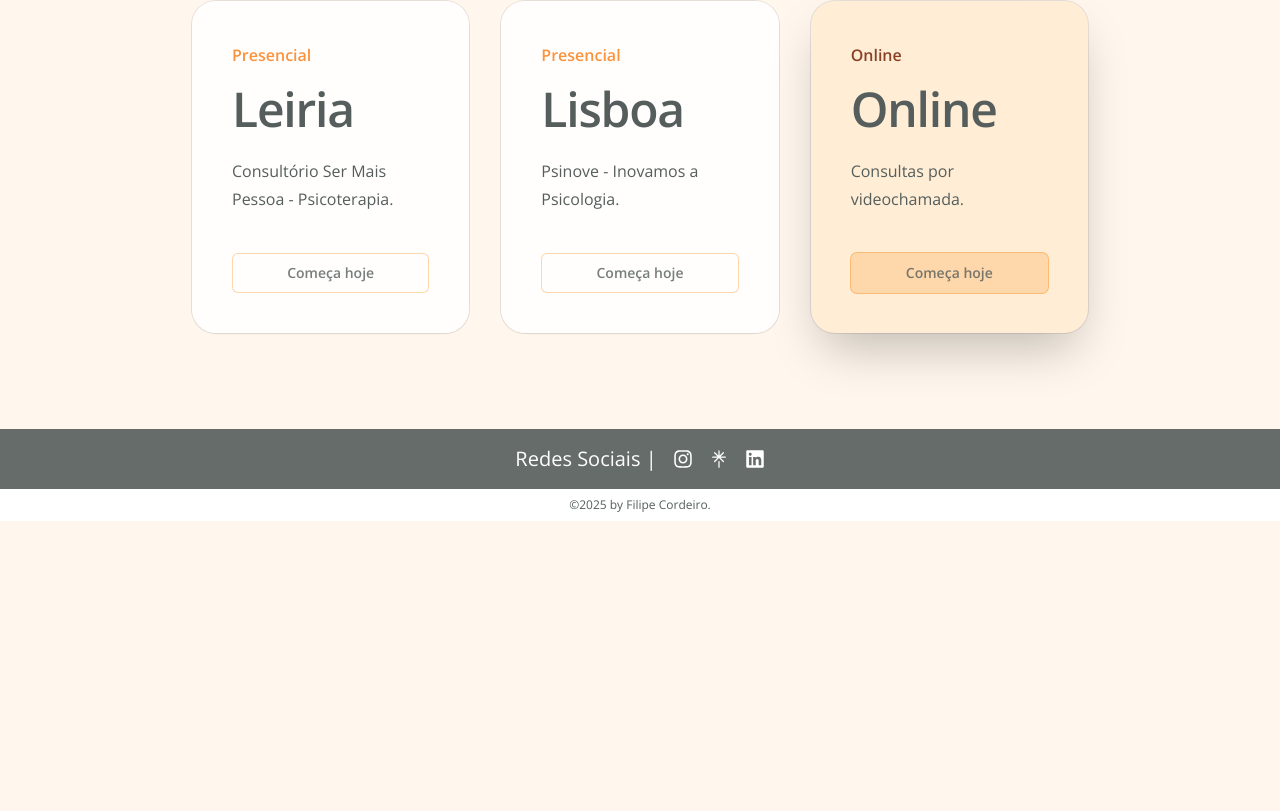
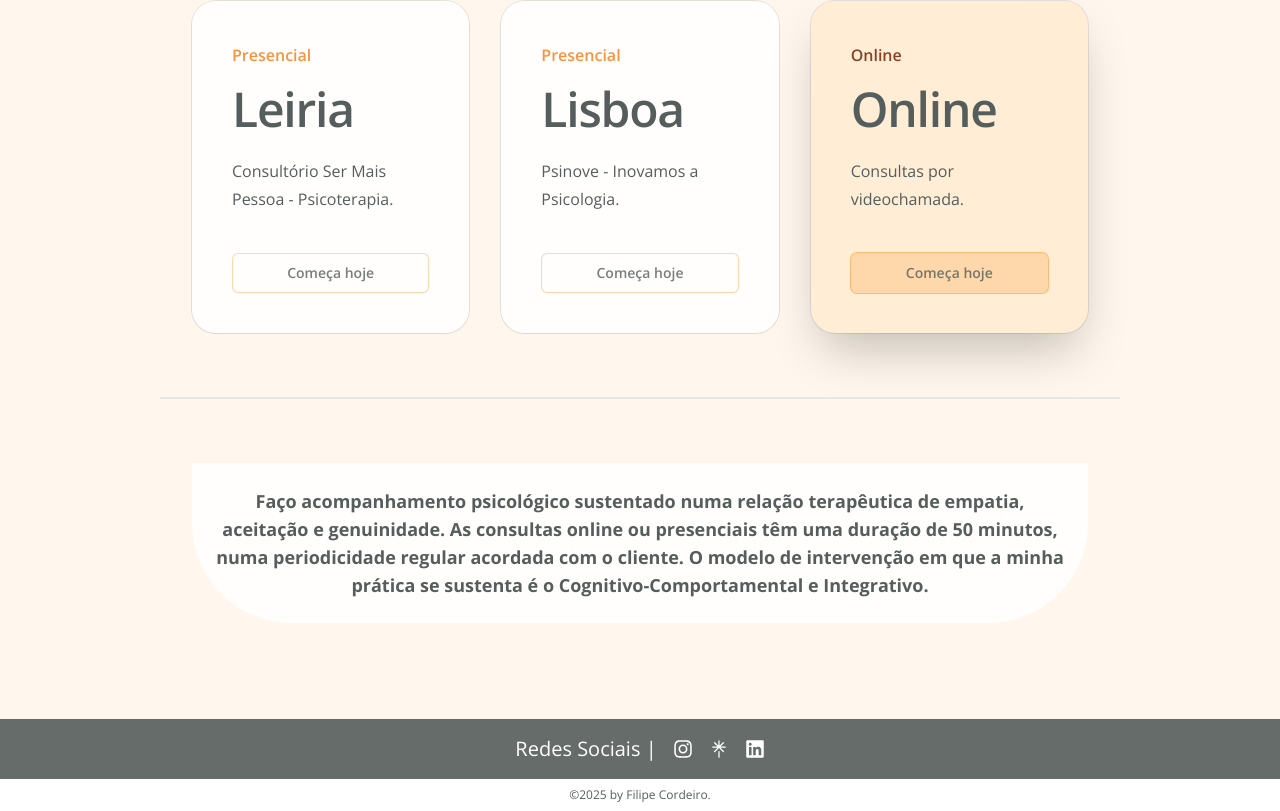
Before and after one commit to DeleteMind/site_psicologa, a Next.js app in the folder daniela-app/: page /consultas in a window 1280 px wide. Shown: the part 535-1346 px from the top of the page. Before the commit the page ends 1056 px from the top, so only its background shows below. Built offline with nearby package versions, Linux system fonts and the light colour scheme.

Commit message:
change_rounded-b-[100px]

```diff
--- a/daniela-app/components/PlanosConsultas.tsx
+++ b/daniela-app/components/PlanosConsultas.tsx
@@ -43,8 +43,10 @@ function classNames(...classes: string[]) {
 export default function TiposConsultas() {
   return (
     <main className="relative isolate  px-6 pt-16 pb-24 lg:px-8">
+
+
       <div className="mx-auto max-w-4xl text-center">
-        <p className="mt-2 text-5xl font-semibold tracking-tight text-balance  sm:text-6xl">
+        <p className="mt-2 text-5xl font-semibold tracking-tight text-balance sm:text-6xl">
           Escolhe o melhor caminho para ti
         </p>
       </div>
@@ -119,6 +121,12 @@ export default function TiposConsultas() {
           </div>
         ))}
       </div>
+      <div className="border mx-32 my-16"></div> {/* Line */}
+      <section className="max-w-4xl mx-auto flex  items-center justify-center gap-12">
+
+        <p className="text-center sm:text-lg font-bold bg-white/90 rounded-b-[100px] p-6">Faço acompanhamento psicológico sustentado numa relação terapêutica de empatia, aceitação e genuinidade.  As consultas online ou presenciais têm uma duração de 50 minutos, numa periodicidade regular acordada com o cliente. O modelo de intervenção em que a minha prática se sustenta é o Cognitivo-Comportamental e Integrativo.</p>
+      </section>
+
     </main>
   )
 }
```
